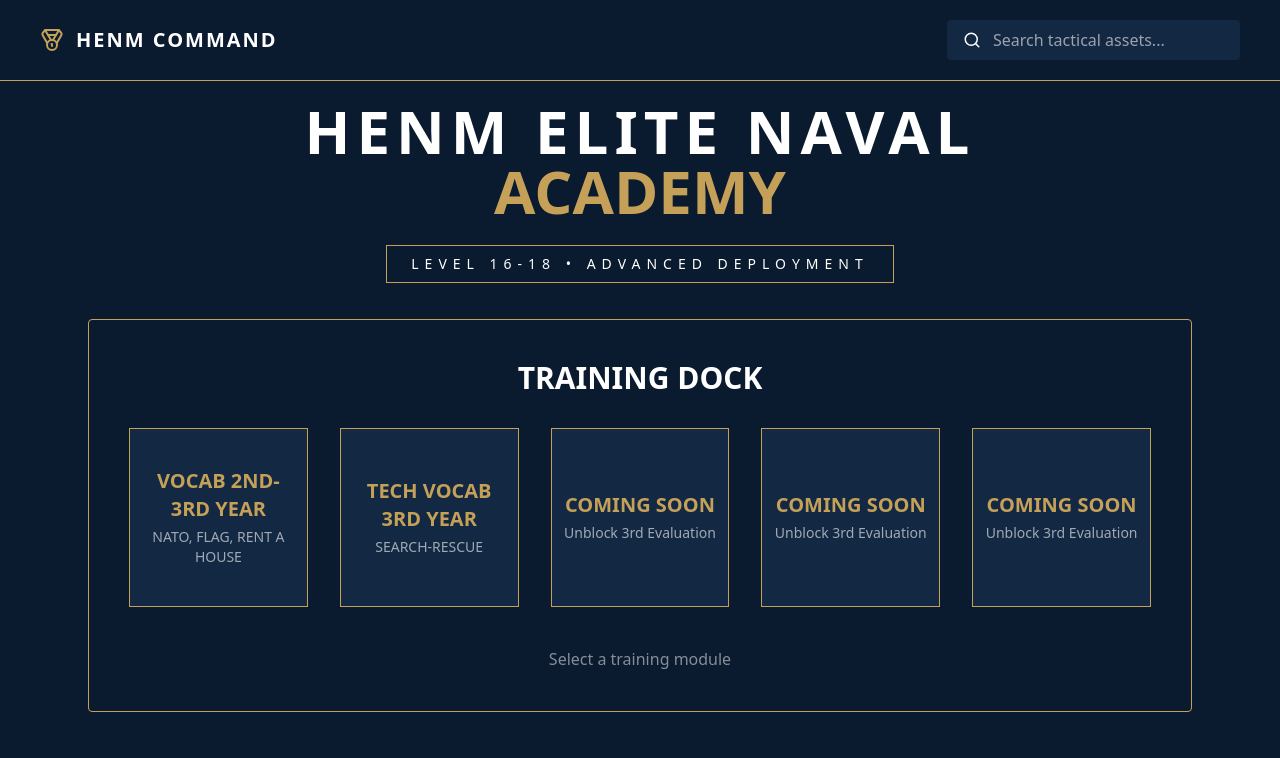
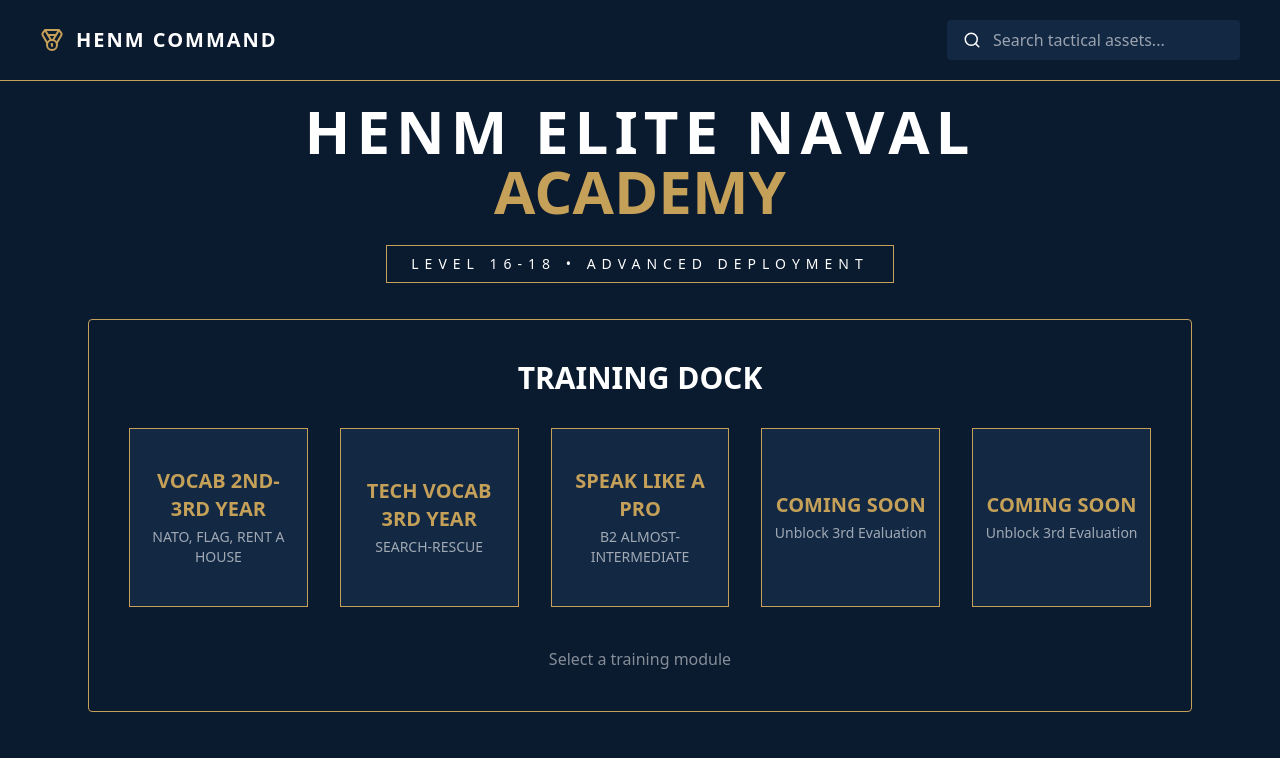
Before and after one commit to Stow-Tech/henm-stow, a React (Vite) app: page / in a window 1280 px wide. Shown: the top 758 px of the page. Built offline with nearby package versions, Linux system fonts and the light colour scheme; no server answers.

Commit message:
add speak-pro module and update app

```diff
--- a/src/App.jsx
+++ b/src/App.jsx
@@ -83,9 +83,9 @@ export default function App() {
     },
 
 {
-  title: "COMING SOON",
-  desc: "Unblock 3rd Evaluation",
-  file: "modules/connectors-basic.html"
+  title: "SPEAK LIKE A PRO",
+  desc: "B2 ALMOST-INTERMEDIATE",
+  file: "modules/speak-pro.html"
 },
     {
       title: "COMING SOON",
```
Also changed, not shown: public/modules/speak-pro.html (renamed from public/modules/connectors-basic.html).
